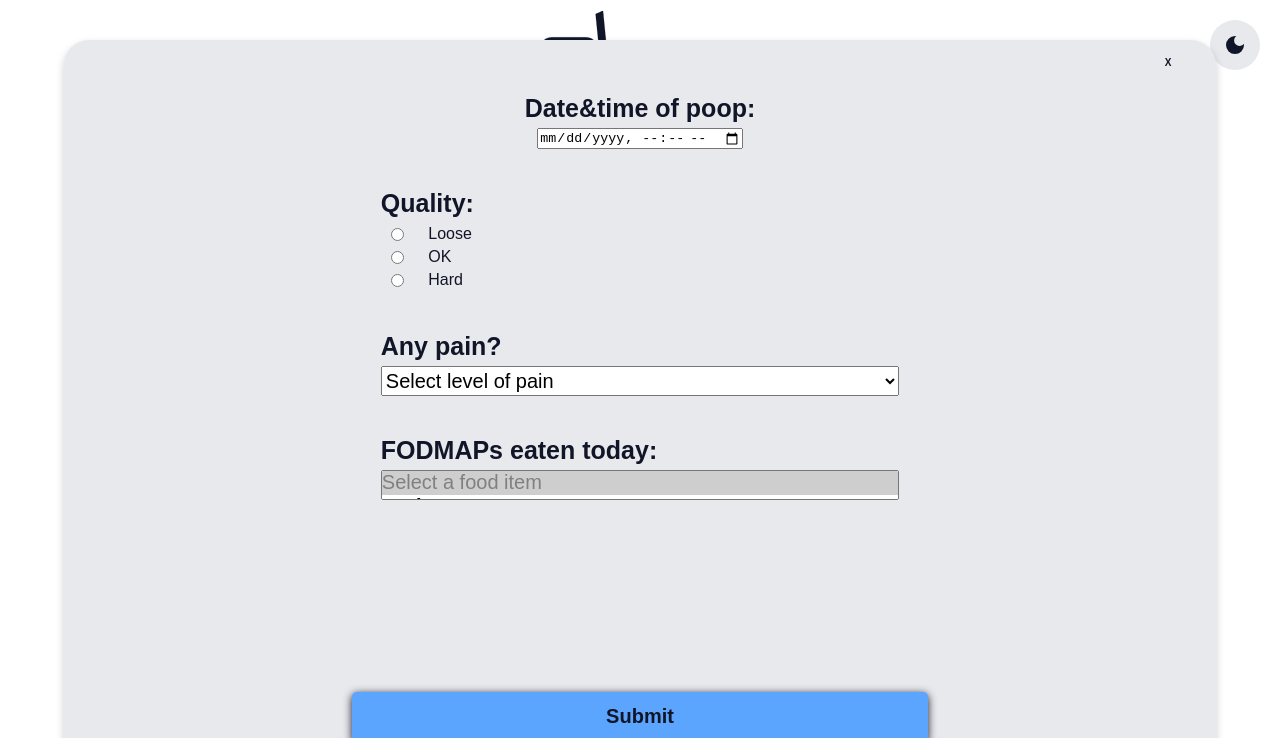
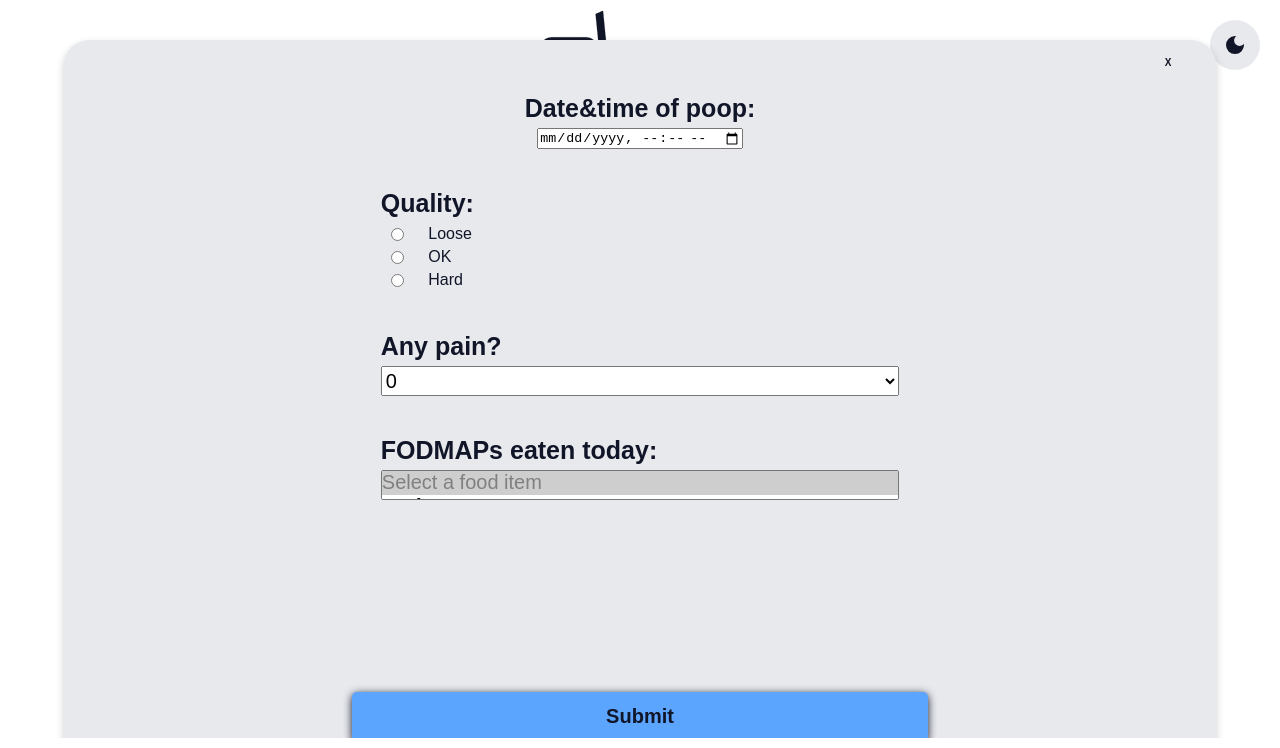
Before and after one commit to MM9915/kaktrak, a plain HTML site: page index.html in a window 1280 px wide. Both pictures are taken after a click on the link 640 px from the left and 445 px from the top of the page. Shown: the top 748 px of the page. Drawn offline with nearby package versions, Linux system fonts and the light colour scheme; a web font is replaced by a local one.

Commit message:
Update index.html
selected pain 0

```diff
--- a/index.html
+++ b/index.html
@@ -99,8 +99,8 @@
                         Any pain?
                     </h4></label>
                     <select name="pain" id="pain" required>
-                        <option value="" selected disabled>Select level of pain</option>
-                        <option value="0">0</option>
+                        <option value="" disabled>Select level of pain</option>
+                        <option value="0" selected>0</option>
                         <option value="1">1</option>
                         <option value="2">2</option>
                         <option value="3">3</option>
```
